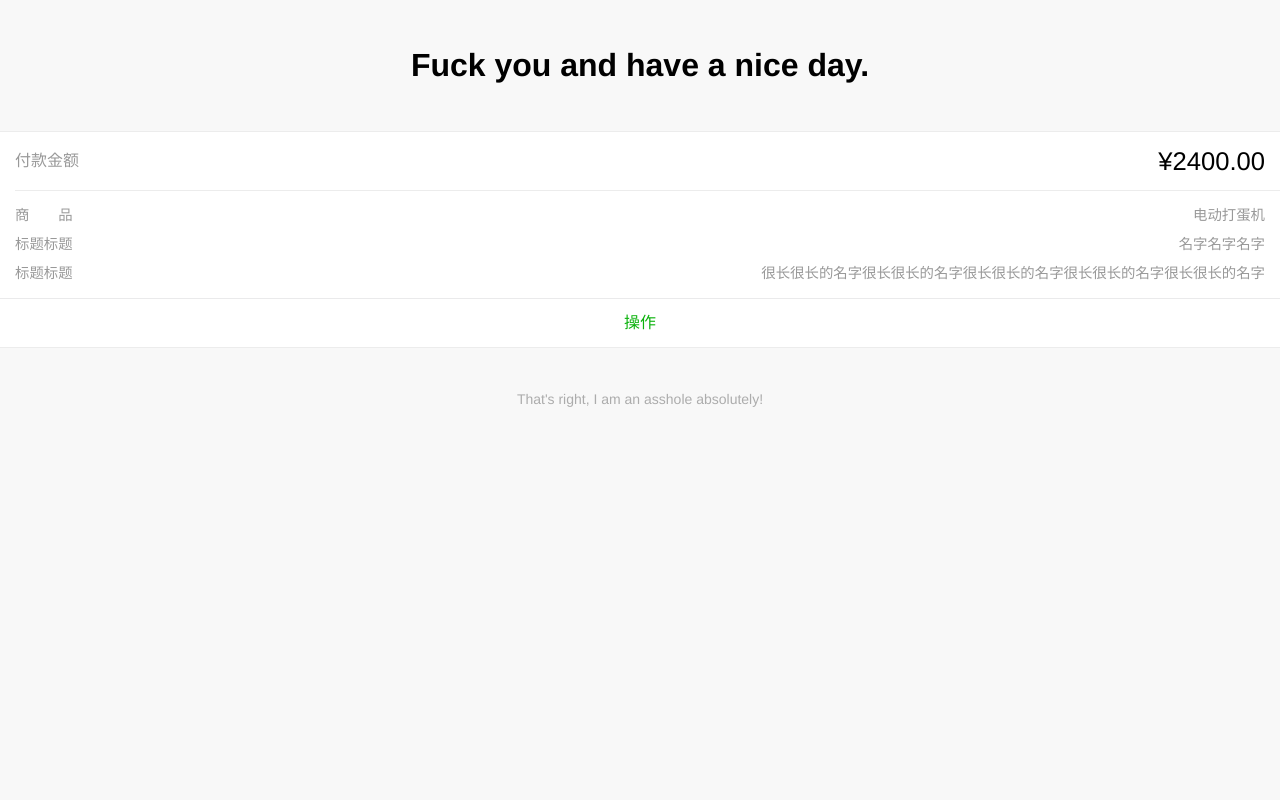
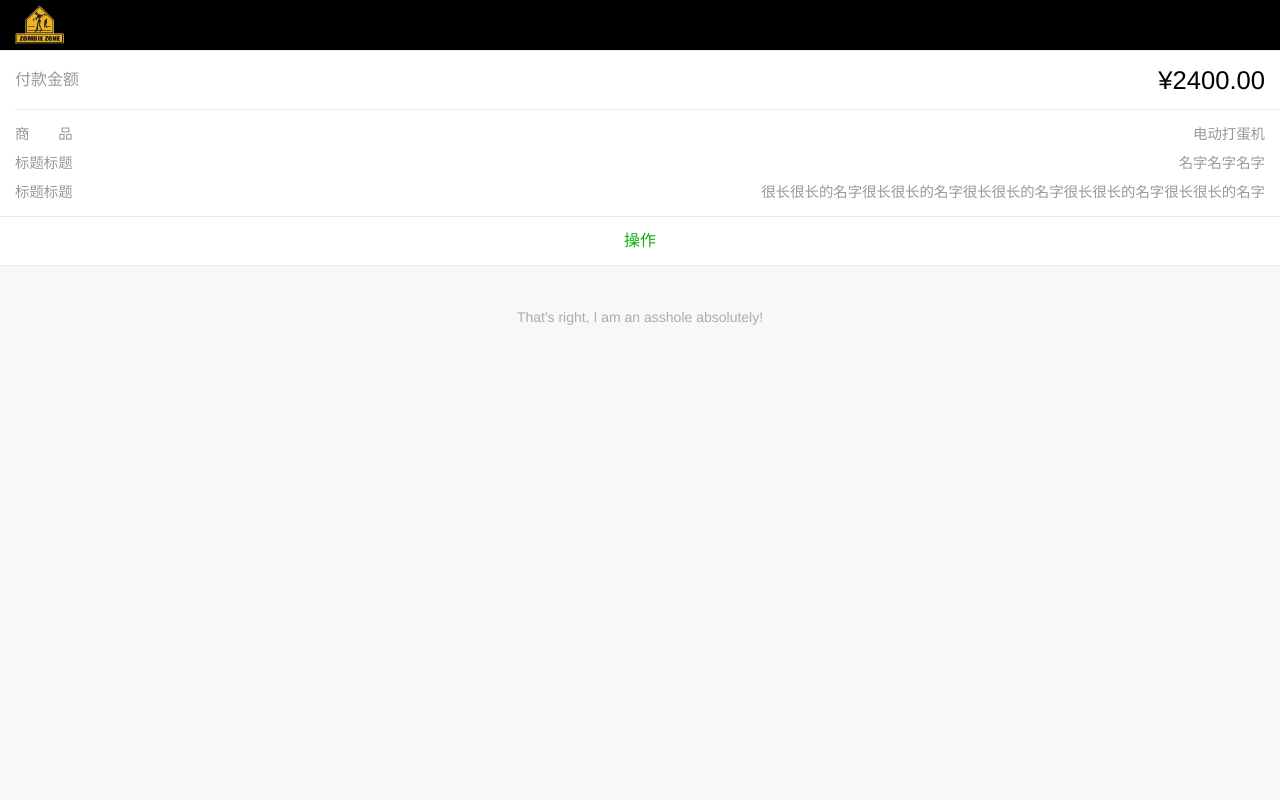
Before and after one commit to skiphuang919/zombie_zone, a Flask app: page / in a window 1280 px wide. Run offline with Flask 2, Linux system fonts and the light colour scheme; the visitor is signed in with stand-in values (Sample User, id 1); data comes from the database, SQL or seed files in the repository; some libraries are stand-ins or nearby versions.

Commit message:
add navbar

```diff
--- a/app/auth/view.py
+++ b/app/auth/view.py
@@ -5,11 +5,15 @@ from . import auth
 from .form import UserForm
 from ..lib import users
 from ..email import send_confirm_mail
-from flask_login import login_user, login_required, current_user, logout_user
+from flask_login import login_user, current_user
 
 
 @auth.before_app_request
 def before_request():
+    """
+    login the user by open id if it exist
+    otherwise redirect to wechat oauth url
+    """
     if request.endpoint not in ['auth.wc_oauth2', 'auth.confirm', 'static']:
         if session.get('openid') is None:
             session['redirect_url_endpoint'] = request.endpoint
@@ -24,6 +28,10 @@ def before_request():
 
 @auth.route('/wc_oauth2', methods=['GET', 'POST'])
 def wc_oauth2():
+    """
+    to be call back by wechat oauth with code
+    then get open id by the code
+    """
     code = request.args.get('code', None)
     if code is not None:
         we_chat = WeChat(current_app.config.get('APP_ID'), current_app.config.get('APP_SECRET'))
@@ -40,12 +48,10 @@ def wc_oauth2():
 
 
 @auth.route('/register', methods=['GET', 'POST'])
-@login_required
 def register():
     form = UserForm()
     if form.is_submitted():
-        open_id = session.get('openid')
-        if users.get_user(open_id=open_id):
+        if not current_user.is_anonymous:
             flash('You have registered before.')
         else:
             if form.validate():
@@ -54,6 +60,7 @@ def register():
                 elif users.is_name_exist(form.name.data):
                     flash('Name already exist.')
                 else:
+                    open_id = session.get('openid')
                     new_user = users.add_user(open_id=open_id,
                                               name=form.name.data,
                                               email=form.email.data,
--- a/app/static/css/style.css
+++ b/app/static/css/style.css
@@ -1,6 +1,6 @@
 .container{
     position: absolute;
-    top: 0;
+    top: 50px;
     right: 0;
     bottom: 0;
     left: 0;
@@ -15,6 +15,17 @@
 }
 
 .page-hd{
-    padding: 40px;
-    text-align: center;
+    position: fixed;
+    z-index: 9999 !important;
+    top: 0;
+    left: 0;
+    right: 0;
+    height: 50px;
+    background: black;
 }
+
+#logo_img{
+    height: 50px;
+    width: 50px;
+    padding-left: 15px;
+}
--- a/app/templates/base.html
+++ b/app/templates/base.html
@@ -18,7 +18,9 @@
                 </div>
             </div>
             <div class="page-hd">
-                <h1>Fuck you and have a nice day.</h1>
+                <span>
+                    <img id="logo_img" src="{{ url_for('static', filename='img/zombie_zone.png') }}">
+                </span>
             </div>
             <div class="page-bd">
                 {% for message in get_flashed_messages() %}
```
Also changed, not shown: app/static/img/zombie_zone.png (added).
